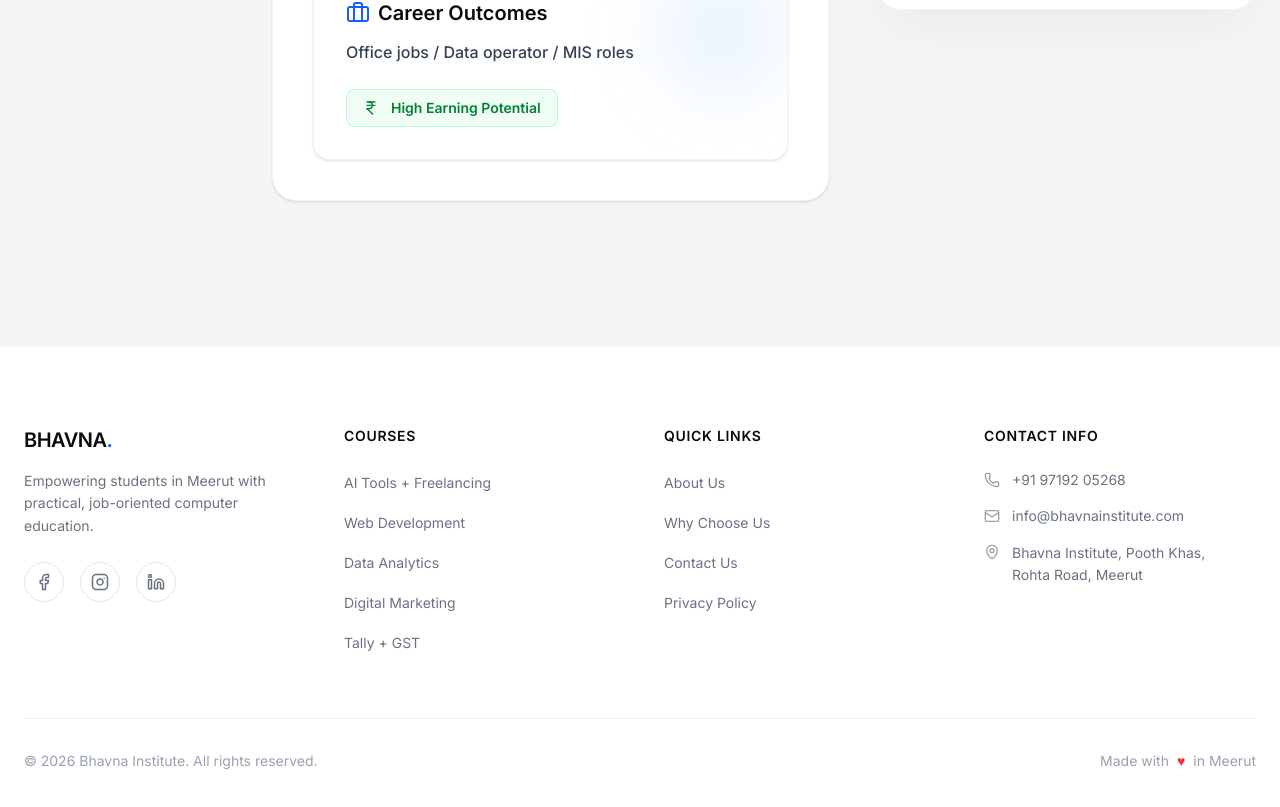
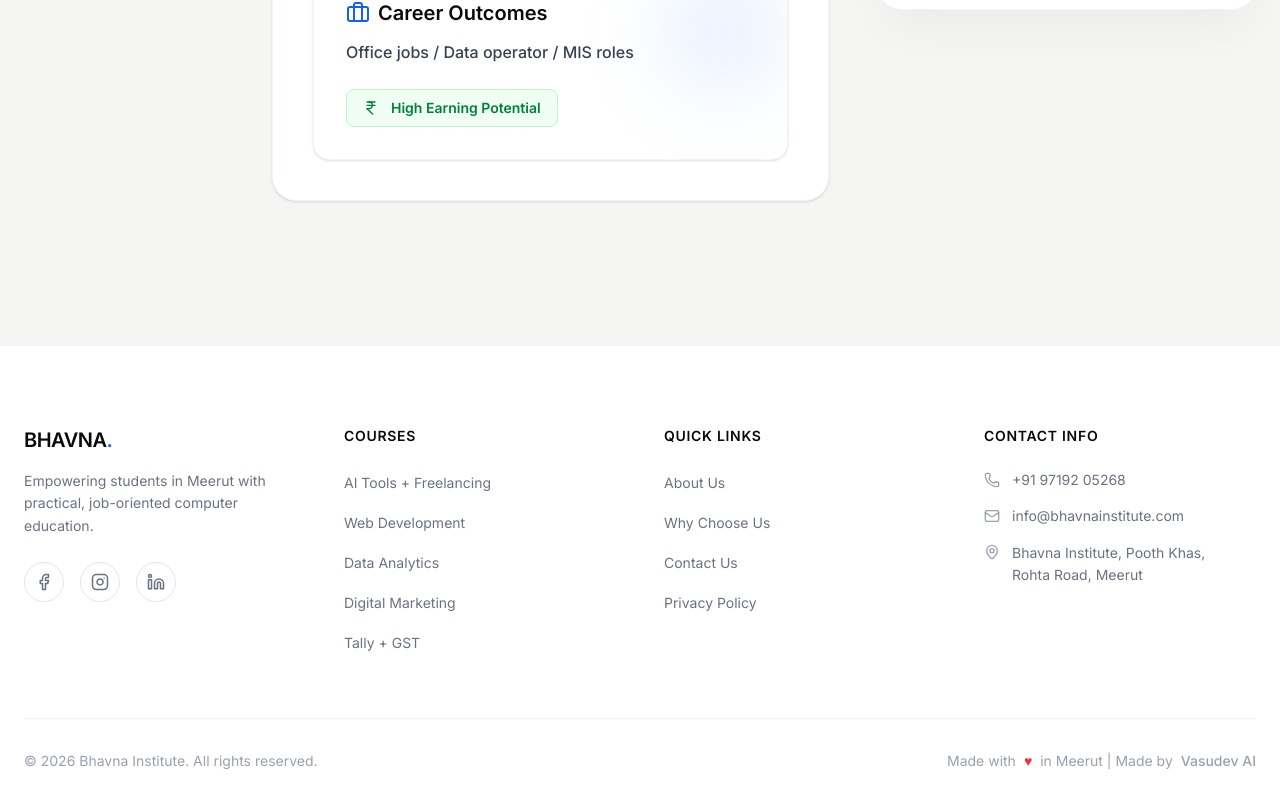
Before and after one commit to sg-surya/bcss, a React (Vite) app: page /courses/advanced-excel in a window 1280 px wide. Shown: the part 1199-2006 px from the top of the page. Built offline with nearby package versions, Linux system fonts and the light colour scheme; a web font is replaced by a local one.

Commit message:
feat(footer): Add attribution for AI developer
Includes a link to the AI developer's website in the footer, acknowledging their contribution to the landing page.

```diff
--- a/src/components/Footer.tsx
+++ b/src/components/Footer.tsx
@@ -72,7 +72,7 @@ export default function Footer() {
             © 2026 Bhavna Institute. All rights reserved.
           </p>
           <div className="flex items-center gap-2 text-sm text-gray-400">
-            Made with <span className="text-red-500">♥</span> in Meerut
+            Made with <span className="text-red-500">♥</span> in Meerut | Made by <a href="https://vasudev.online" target="_blank" rel="noopener noreferrer" className="hover:text-blue-600 transition-colors font-medium">Vasudev AI</a>
           </div>
         </div>
       </div>
```
